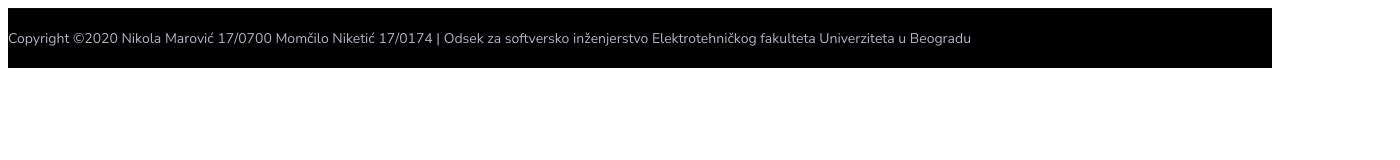
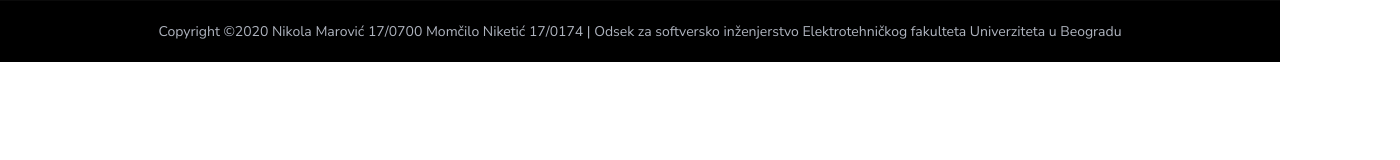
Before and after one commit to NiketicMomcilo/VDProjekat, a plain HTML site: page proba.html in a window 1280 px wide. Shown: the whole page, 1400 px wide, since content can reach past the window. Drawn offline with Linux system fonts and the light colour scheme.

Commit message:
Ponovni pokusaj komita.

```diff
--- a/proba.html
+++ b/proba.html
@@ -16,6 +16,8 @@
 
     <!-- LINK ZA JQUERY -->
     <script src="js/jquery-3.3.1.min.js"></script>
+    <!-- LINK ZA BOOTSTRAP -->
+    <link rel="stylesheet" href="css/bootstrap.min.css" type="text/css">
 
     <!-- JAVA SCRIPT -->
     <script src="mojiJsFajlovi/osnovno_podesavanje.js"></script>
@@ -31,14 +33,16 @@
         <div class='loader'></div>
     </div>
     <header class='header-section'>
+        <div class='logo'>
 
+        </div>
     </header>
 
     <footer class='footer-section'>
         <div class="container">
             <div class="row">
-                <div class="col-lg-12">
-                    <div class='copyright-inside'> Copyright &copy;<script>document.write(new Date().getFullYear());</script> Nikola Marović 17/0700 Momčilo Niketić 17/0174 | Odsek za softversko inženjerstvo Elektrotehničkog fakulteta Univerziteta u Beogradu</div>
+                <div class="col-lg-12 text-center">
+                    Copyright &copy;<script>document.write(new Date().getFullYear());</script> Nikola Marović 17/0700 Momčilo Niketić 17/0174 | Odsek za softversko inženjerstvo Elektrotehničkog fakulteta Univerziteta u Beogradu
                 </div>
             </div>
         </div>
```
Also changed, not shown: mojiCssFajlovi/footer_css.css (line endings or trailing spaces).
